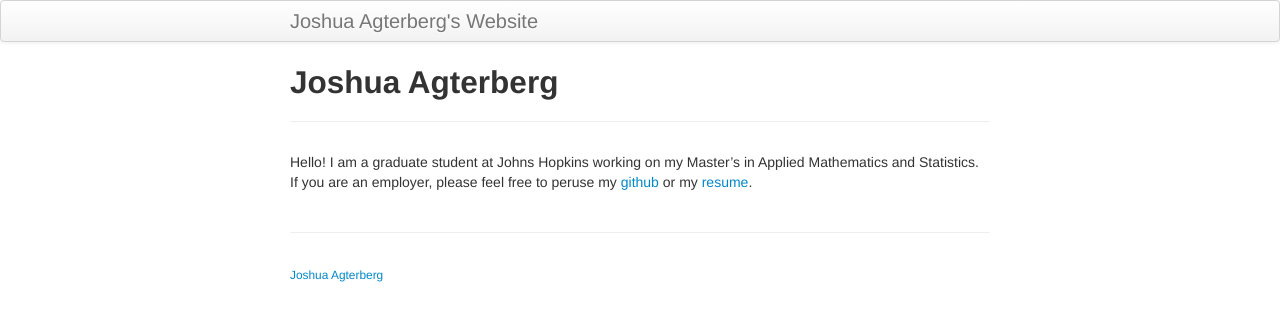
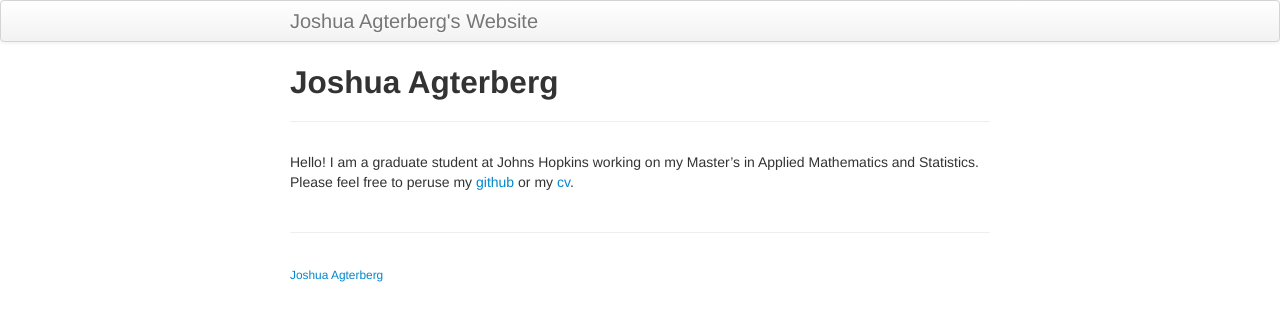
Before and after one commit to jagterberg/jagterberg.github.io, a Jekyll site: the page built from index.md, in a window 1280 px wide. Shown: the top 321 px of the page. Built offline with Jekyll 4.4.1, drawn with Linux system fonts in a browser that asks for light colours.

Commit message:
small changes

```diff
--- a/index.md
+++ b/index.md
@@ -4,4 +4,4 @@ title: Joshua Agterberg
 description: Graduate Student at Johns Hopkins
 ---
 Hello!  I am a graduate student at Johns Hopkins working on my Master's in Applied Mathematics and Statistics.
-If you are an employer, please feel free to peruse my [github](https://github.com/jagterberg) or my [resume](assets/JoshuaAgterbergResume.pdf).
+Please feel free to peruse my [github](https://github.com/jagterberg) or my [cv](assets/JoshuaAgterbergCV.pdf).
```
Also changed, not shown: 2 other files.
